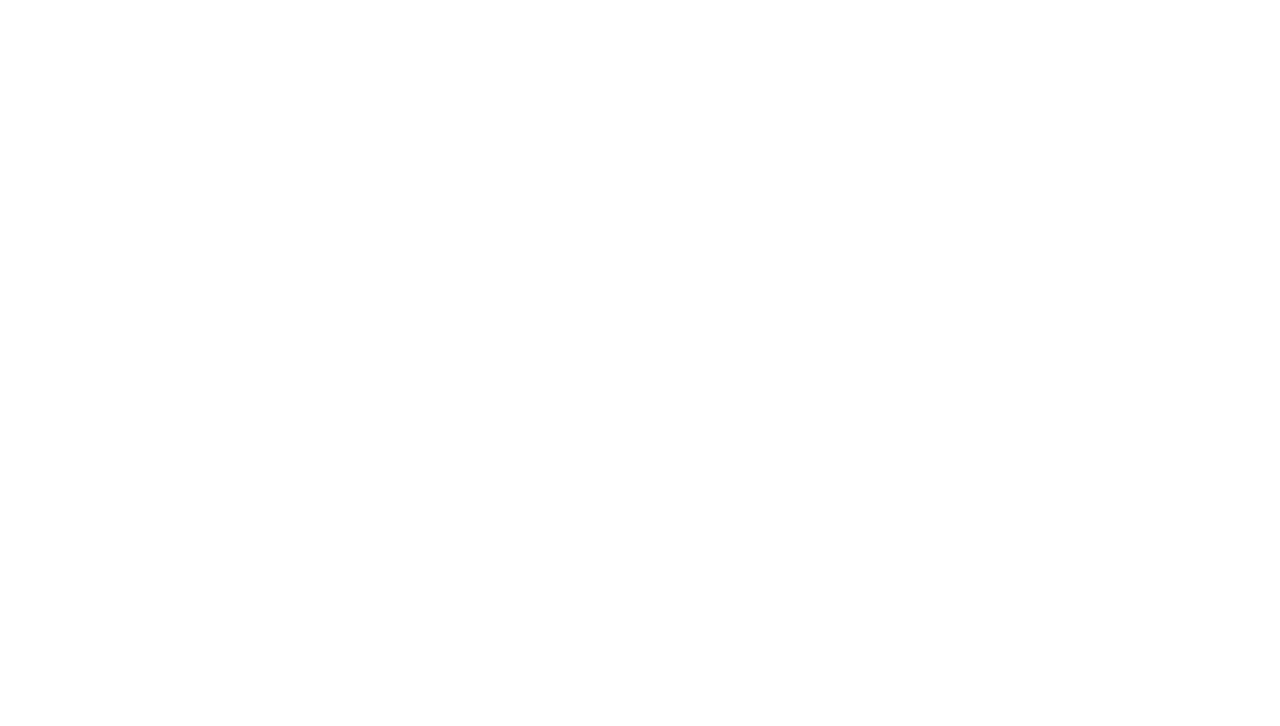
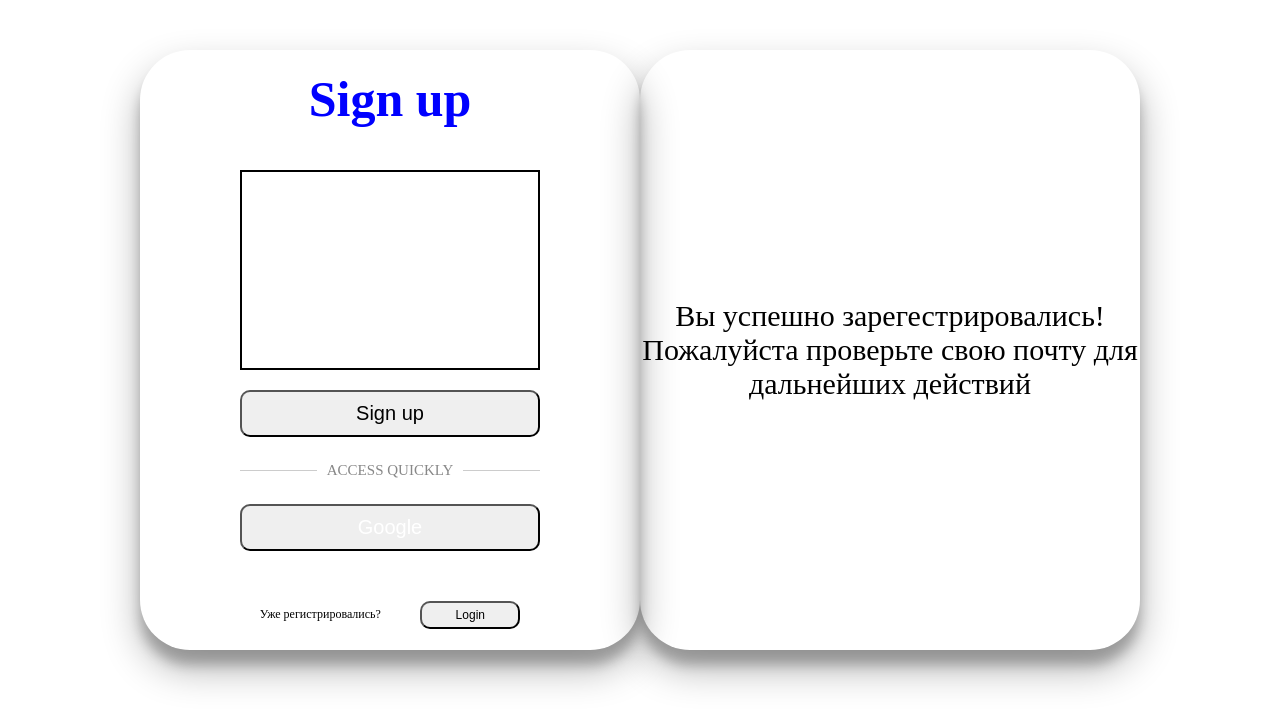
Before and after one commit to Danchiiik/30github, a React (Create React App) app in the folder frontend/: page /signup in a window 1280 px wide. Before the commit this address had no page. Shown: the top 726 px of the page. Built offline with nearby package versions, Linux system fonts and the light colour scheme.

Commit message:
signup start

```diff
--- a/frontend/src/App.js
+++ b/frontend/src/App.js
@@ -2,6 +2,7 @@ import React from "react";
 import { BrowserRouter as Router, Routes, Route } from "react-router-dom";
 import Home from "./pages/Home";
 import "../src/styles/reset.css";
+import Signup from "./pages/Signup";
 
 // import About from "./pages/About";
 // import Profile from "./pages/Profile";
@@ -12,6 +13,7 @@ function App() {
     <Router>
       <Routes>
         <Route path="/" element={<Home />} />
+        <Route path="/signup" element={<Signup />} />
       </Routes>
     </Router>
   );
--- a/frontend/src/api.js
+++ b/frontend/src/api.js
@@ -22,4 +22,5 @@ export const getCards = async () => {
 }
 
 
+
 export default api;
--- /dev/null
+++ b/frontend/src/pages/Signup.js
@@ -0,0 +1,64 @@
+import React from "react";
+
+import '../styles/Signup.css';
+
+function Signup () {
+    return (
+        <section class="register-section">
+        <div class="container">
+            <div class="register-form" v-if="!IsRegistered">
+                <div class="preview-text">
+                    <h1 class="register-header">Sign up</h1>
+                </div>
+
+                <form class="main-form">
+                    <div class="form">
+                        <ul class="register-fields">
+                            {/* <!-- <span>Электронная почта</span> -->
+                            <li class="li-button"><input type="text" v-model="email" placeholder="Email"></li>
+                            <!-- <span>Пароль</span> -->
+                            <li class="li-button"><input type="password" v-model="password" placeholder="Password"></li>
+                            <!-- <span>Подтвердите пароль</span> -->
+                            <li class="li-button"><input type="password" v-model="password2" placeholder="Confirm password"></li > */}
+                        </ul>
+                        <div class="register-buttons">
+                            <button type="submit" class="signup-button">Sign up</button>
+                        </div>
+
+                        <div class="access-quickly">
+                            <span>ACCESS QUICKLY</span>
+                        </div>
+
+                        <div class="google-div">
+                            <router-link to="/google">
+                                <button class="google-button">Google</button>
+                            </router-link>
+                        </div>
+
+                    </div>
+
+                    <div class="logining-div">
+                        <span class="logining-text">Уже регистрировались?</span>
+                        <router-link to="/login">
+                            <button class="logining-button">Login</button>
+                        </router-link>
+                    </div>
+                </form>
+            </div>
+
+
+            <div class="register-form" v-else>
+                <div class="registered-text-div">
+                    <p class="registered-text">
+                        Вы успешно зарегестрировались! Пожалуйста проверьте свою почту для дальнейших действий
+                    </p>
+                </div>
+            </div>
+        </div>
+        </section>
+);
+
+}
+
+
+export default Signup;
--- a/frontend/src/styles/Signup.css
+++ b/frontend/src/styles/Signup.css
@@ -0,0 +1,192 @@
+
+
+.register-section {
+    display: flex;
+    justify-content: center;
+    margin-top: 50px;
+
+    .container {
+        width: 1600px;
+        display: flex;
+        justify-content: center;
+        margin-bottom: 400px;
+
+    }
+}
+
+.register-form {
+    border-radius: 50px;
+    width: 500px;
+    height: 600px;
+    box-shadow: rgba(0, 0, 0, 0.3) 0px 19px 38px, rgba(0, 0, 0, 0.22) 0px 15px 12px;
+    display: flex;
+    flex-direction: column;
+    align-items: center;
+
+    .registered-text-div {
+        width: 500px;
+        height: 600px;
+        display: flex;
+        align-items: center;
+        justify-content: center;
+
+        .registered-text {
+            font-size: 30px;
+            text-align: center;
+        }
+
+    }
+
+    .preview-text {
+
+        .register-header {
+            margin-top: 20px;
+            font-size: 50px;
+            font-weight: 600;
+            text-align: center;
+        }
+    }
+
+    .main-form {
+        margin-top: 20px;
+        width: 500px;
+        height: 600px;
+        display: flex;
+        justify-content: center;
+        flex-direction: column;
+        align-items: center;
+
+        .register-fields {
+            border: 2px black solid;
+            width: 300px;
+            height: 200px;
+            display: flex;
+            justify-content: space-between;
+            flex-direction: column;
+
+
+            .li-button {
+                height: 30px;
+                width: 300px;
+                margin-bottom: 10px;
+            }
+
+            input {
+                width: 300px;
+                padding: 5px;
+                margin: 10px 0;
+                border-bottom: 1px solid #989898;
+                font-size: 16px;
+                outline: none;
+
+                &:focus {
+                    border-bottom: 2px solid $yellow-color;
+                }
+            }
+
+
+        }
+
+        .register-buttons {
+            margin-top: 20px;
+            width: 300px;
+            display: flex;
+            align-items: center;
+
+
+            .signup-button {
+                width: 100%;
+                font-size: 20px;
+                padding: 10px 20px;
+                border-radius: 10px;
+                border: 1px $yellow-color solid;
+                background-color: $yellow-color;
+                transition: .3s;
+
+                &:hover {
+                    background-color: white;
+                }}
+
+        }
+
+        .access-quickly {
+            width: 300px;
+            display: flex;
+            align-items: center;
+            text-align: center;
+            margin: 25px 0px;
+            color: #888;
+            font-size: 15px;
+
+            &::before, &::after {
+                content: "";
+                flex: 1;
+                height: 1px;
+                background-color: #ccc;
+            }
+
+            &::before {
+                margin-right: 10px;
+            }
+
+            &::after {
+                margin-left: 10px;
+            }
+
+        }
+
+        .google-div {
+            width: 300px;
+            display: flex;
+            align-items: center;
+            justify-content: center;
+
+            .google-button {
+                width: 300px;
+                font-size: 20px;
+                padding: 10px 20px;
+                border-radius: 10px;
+                color: white;
+                border: 1px $black-color solid;
+                background-color: $black-color;
+                transition: .3s;
+
+                &:hover {
+                    background-color: white;
+                    color: black;
+                }}
+        }
+
+
+
+
+    }
+
+        .logining-div {
+            margin-top: 50px;
+            display: flex;
+            justify-content: space-around;
+            width: 300px;
+            align-items: center;
+
+
+            .logining-text {
+                font-size: 12px;
+            }
+
+            .logining-button {
+                width: 100px;
+                font-size: 12px;
+                padding: 5px 10px;
+                border-radius: 10px;
+                border: 1px $yellow-color solid;
+                background-color: $yellow-color;
+                transition: 0.3s;
+
+                &:hover {
+                    background-color: white;
+                }}
+            }
+
+
+        }
```
Also changed, not shown: frontend/src/pages/Signup.css (deleted).
